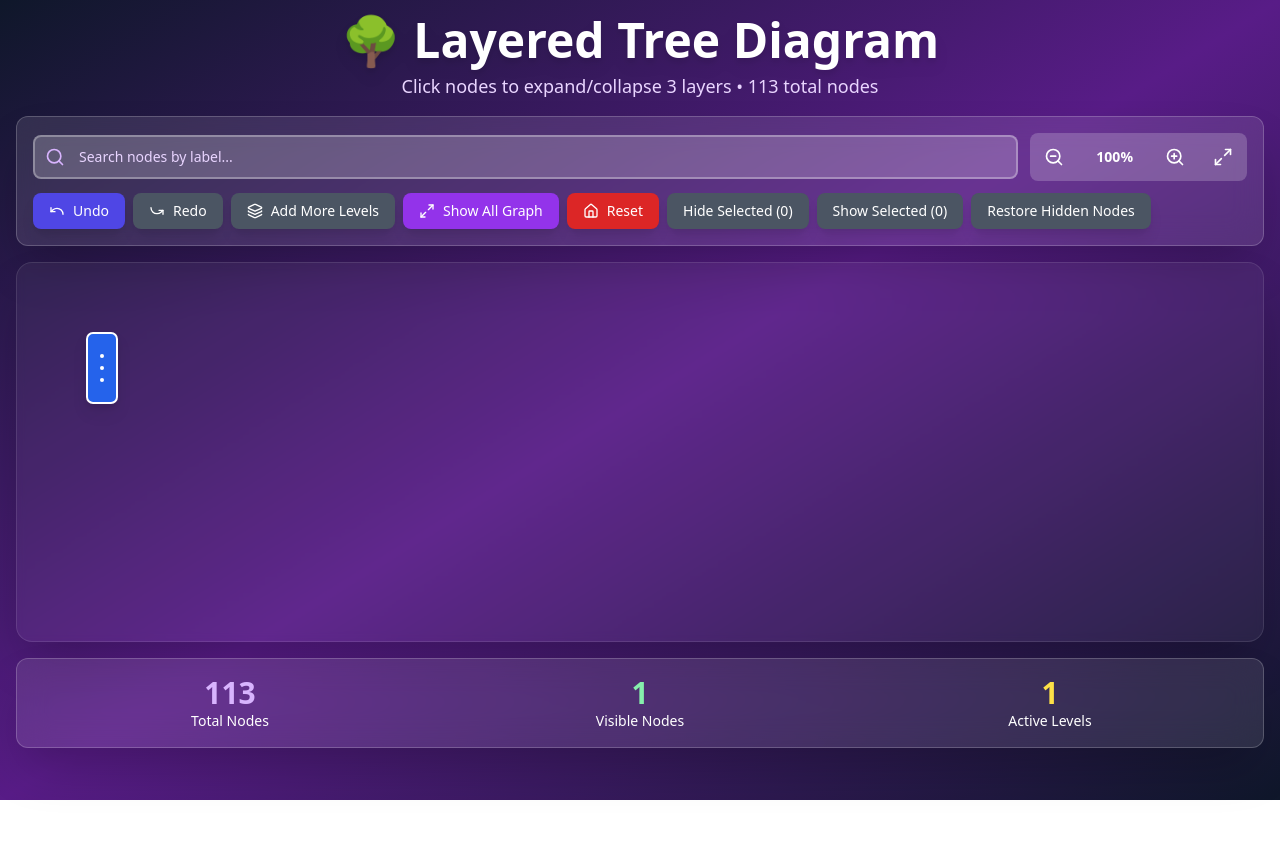
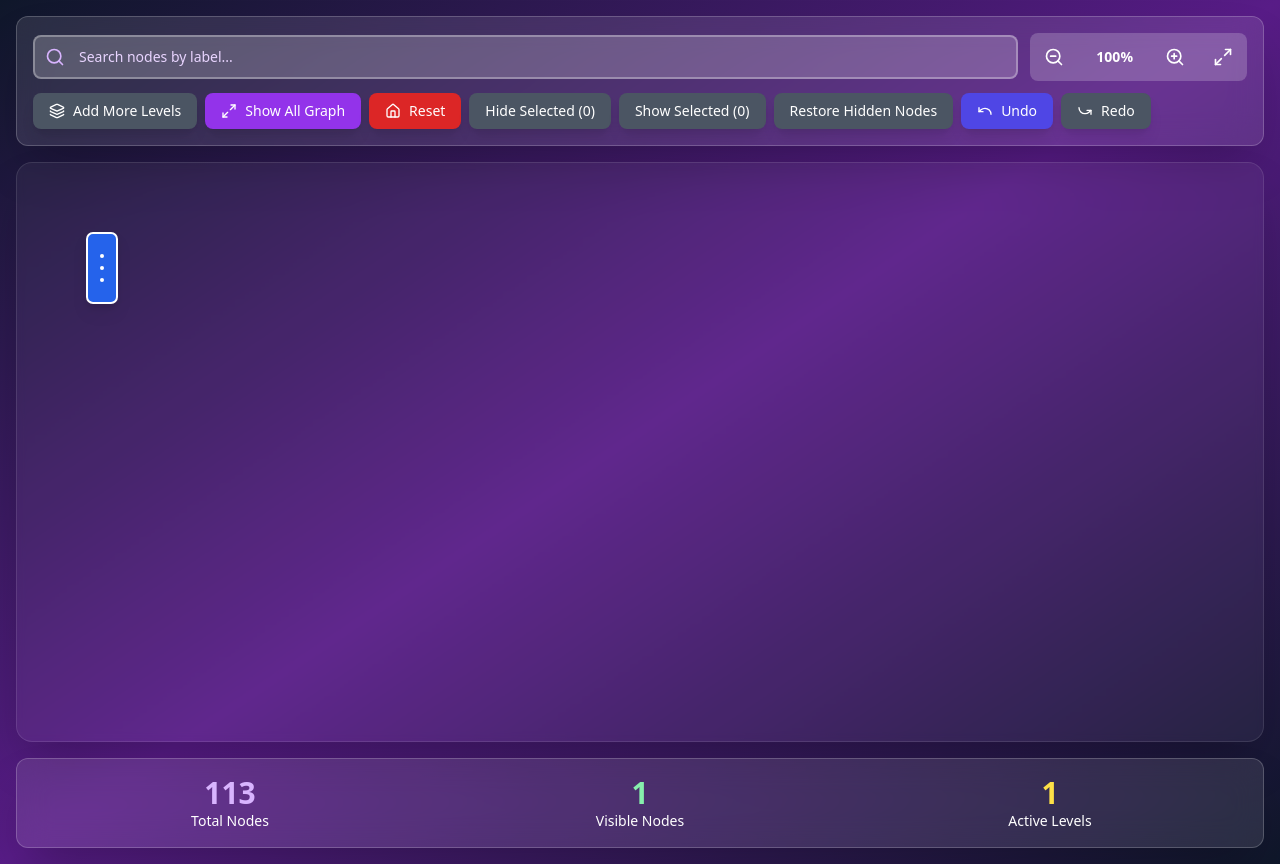
Before and after one commit to varshaofficialuse/node-tree-rapid, a React (Create React App) app: page /flowchartnew in a window 1280 px wide. Before the commit the page ends 800 px from the top, so only its background shows below. Built offline with nearby package versions, Linux system fonts and the light colour scheme.

Commit message:
button position changed

```diff
--- a/src/FlowDiagramNew.jsx
+++ b/src/FlowDiagramNew.jsx
@@ -543,15 +543,11 @@ const FlowDiagramNew = () => {
   return (
     <div className="min-h-screen bg-gradient-to-br from-slate-900 via-purple-900 to-slate-900 p-4">
       <div className="max-w-full mx-auto">
-        <div className="text-center mb-4">
+        {/* <div className="text-center mb-4">
           <h1 className="text-5xl font-bold text-white mb-2 drop-shadow-lg">
-            🌳 Layered Tree Diagram
+            React Flow Diagram
           </h1>
-          <p className="text-purple-200 text-lg">
-            Click nodes to expand/collapse 3 layers • {graphData.nodes.length}{" "}
-            total nodes
-          </p>
-        </div>
+          </div> */}
 
         <div className="bg-white/10 backdrop-blur-lg rounded-xl p-4 mb-4 shadow-2xl border border-white/20">
           <div className="flex flex-col gap-3">
@@ -596,24 +592,7 @@ const FlowDiagramNew = () => {
             </div>
 
             <div className="flex flex-wrap gap-2">
-              <button
-                onClick={handleUndo}
-                disabled={currentHistoryIndex <= 0}
-                className="flex items-center gap-2 px-4 py-2 bg-indigo-600 hover:bg-indigo-700 disabled:bg-gray-600 disabled:cursor-not-allowed text-white rounded-lg font-medium transition-colors text-sm shadow-lg"
-                title="Undo (Ctrl+Z)"
-              >
-                <Undo className="w-4 h-4" />
-                Undo
-              </button>
-              <button
-                onClick={handleRedo}
-                disabled={currentHistoryIndex >= historyRef.current.length - 1}
-                className="flex items-center gap-2 px-4 py-2 bg-indigo-600 hover:bg-indigo-700 disabled:bg-gray-600 disabled:cursor-not-allowed text-white rounded-lg font-medium transition-colors text-sm shadow-lg"
-                title="Redo (Ctrl+Shift+Z)"
-              >
-                <Undo className="w-4 h-4 rotate-180" />
-                Redo
-              </button>
+
 
               <button
                 onClick={addMoreLayers}
@@ -670,6 +649,24 @@ const FlowDiagramNew = () => {
                   ? "Exit Show Selected"
                   : "Restore Hidden Nodes"}
               </button>
+              <button
+                onClick={handleUndo}
+                disabled={currentHistoryIndex <= 0}
+                className="flex items-center gap-2 px-4 py-2 bg-indigo-600 hover:bg-indigo-700 disabled:bg-gray-600 disabled:cursor-not-allowed text-white rounded-lg font-medium transition-colors text-sm shadow-lg"
+                title="Undo (Ctrl+Z)"
+              >
+                <Undo className="w-4 h-4" />
+                Undo
+              </button>
+              <button
+                onClick={handleRedo}
+                disabled={currentHistoryIndex >= historyRef.current.length - 1}
+                className="flex items-center gap-2 px-4 py-2 bg-indigo-600 hover:bg-indigo-700 disabled:bg-gray-600 disabled:cursor-not-allowed text-white rounded-lg font-medium transition-colors text-sm shadow-lg"
+                title="Redo (Ctrl+Shift+Z)"
+              >
+                <Undo className="w-4 h-4 rotate-180" />
+                Redo
+              </button>
             </div>
           </div>
         </div>
@@ -693,7 +690,7 @@ const FlowDiagramNew = () => {
         <div
           ref={containerRef}
           className="bg-white/5 backdrop-blur-sm rounded-2xl shadow-2xl border border-white/10 overflow-auto"
-          style={{ height: "calc(100vh - 420px)" }}
+          style={{ height: "calc(100vh - 220px)" }}
         >
           <div
             style={{
```
